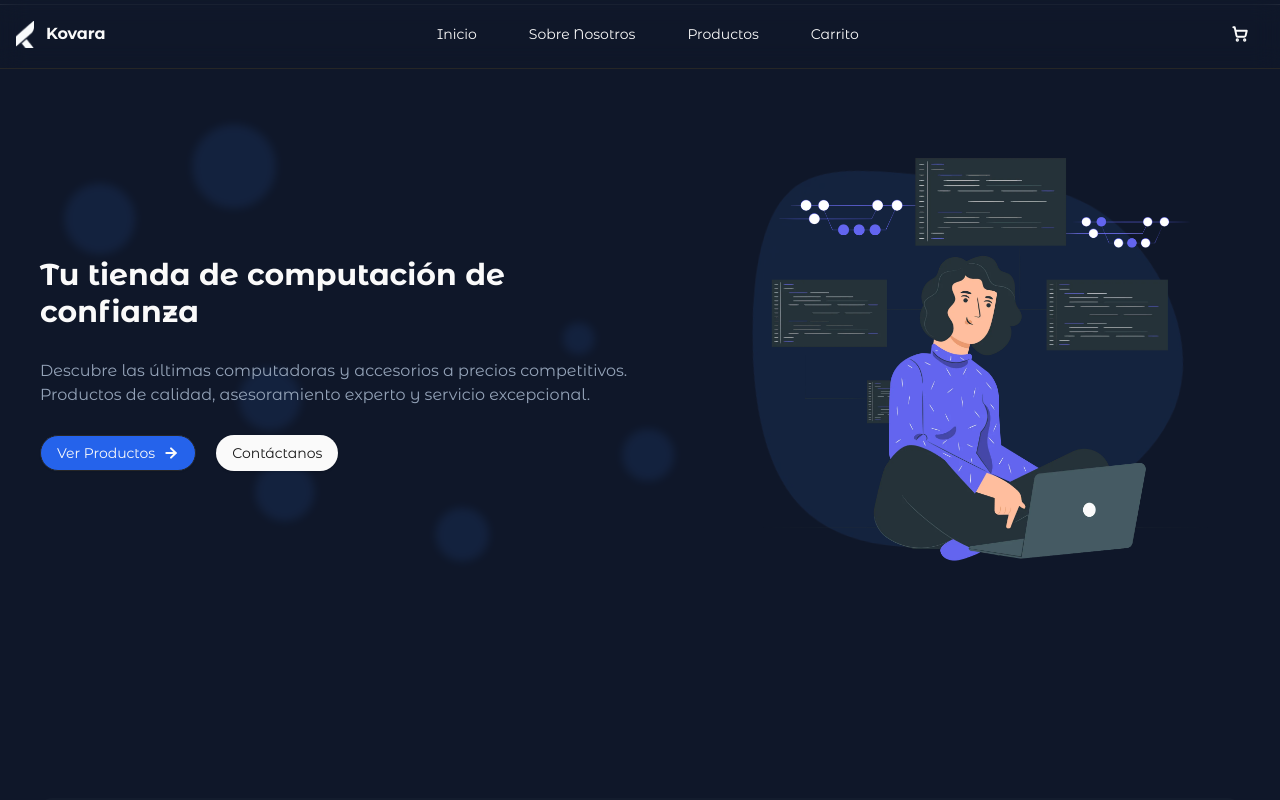
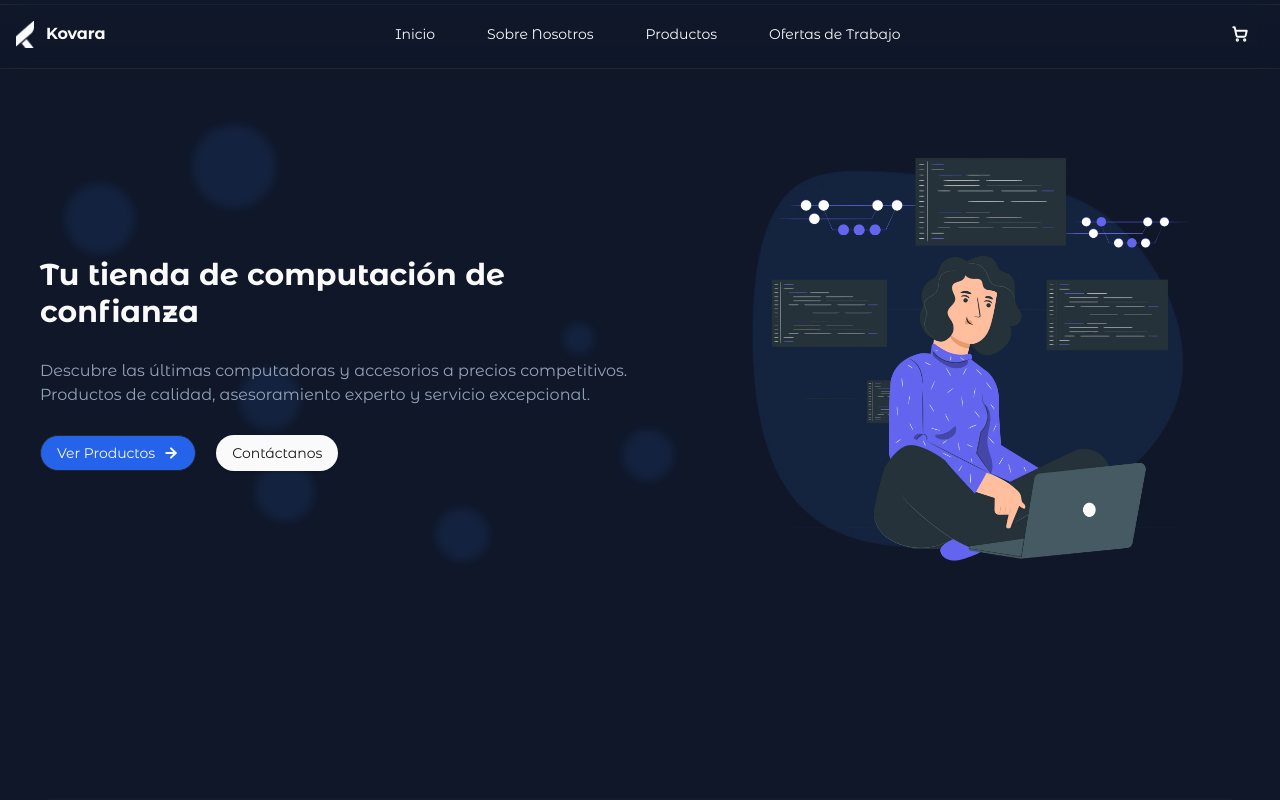
Before and after one commit to aaronportobanco/kovara-website, a Next.js app: page / in a window 1280 px wide. Shown: the top 800 px of the page. Built offline with nearby package versions, Linux system fonts and the light colour scheme.

Commit message:
feat: update MockData to include BriefcaseBusiness icon and modify job page link

```diff
--- a/src/data/MockData.js
+++ b/src/data/MockData.js
@@ -256,7 +256,7 @@ export const DataProducts = [
 import { Description } from "@radix-ui/react-dialog";
 // Data for the services section
 // This data is used to populate the services cards on the homepage and other sections of the website.
-import { Award, Headphones, Truck } from "lucide-react";
+import { Award, BriefcaseBusiness, Headphones, Truck } from "lucide-react";
 export const DataFeatures = [
   {
     Icon: Award,
@@ -331,7 +331,7 @@ export const DataTestimonials = [
 
 // Navigation links component for navbar
 // This data is used to populate the navigation links in the navbar component.
-import { House, Users, Boxes, Phone, ShoppingCart } from "lucide-react";
+import { House, Users, Boxes, Phone} from "lucide-react";
 export const Datalinks = [
   {
     href: "/",
@@ -349,9 +349,9 @@ export const Datalinks = [
     Icon: <Boxes className="mr-2" strokeWidth={3} />,
   },
   {
-    href: "/cart-products",
-    label: "Carrito",
-    Icon: <ShoppingCart className="mr-2" strokeWidth={3} />,
+    href: "/job-page",
+    label: "Ofertas de Trabajo",
+    Icon: <BriefcaseBusiness className="mr-2" strokeWidth={3} />,
   },
 ];
 
```
